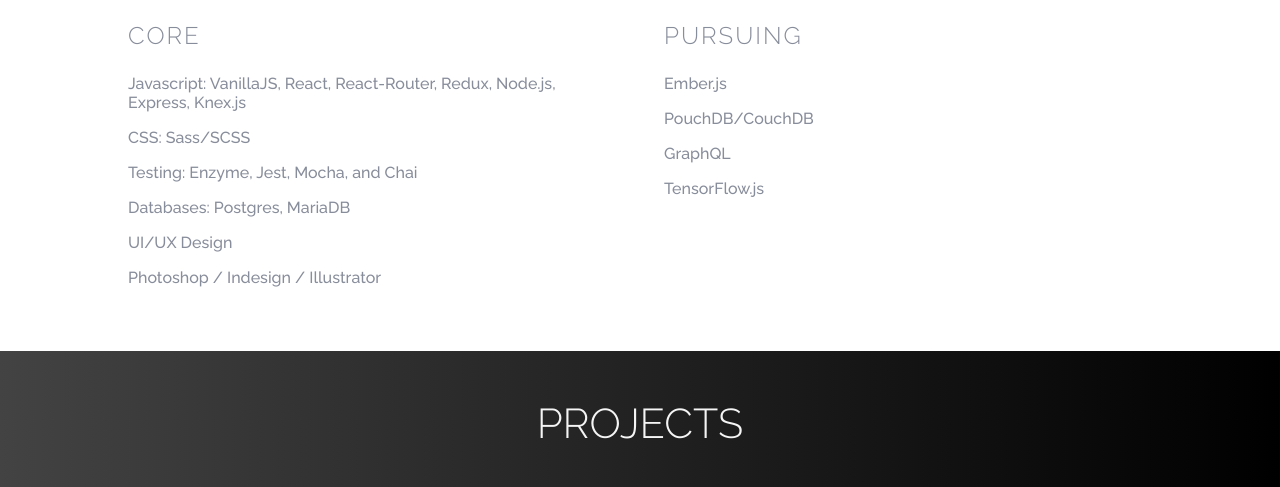
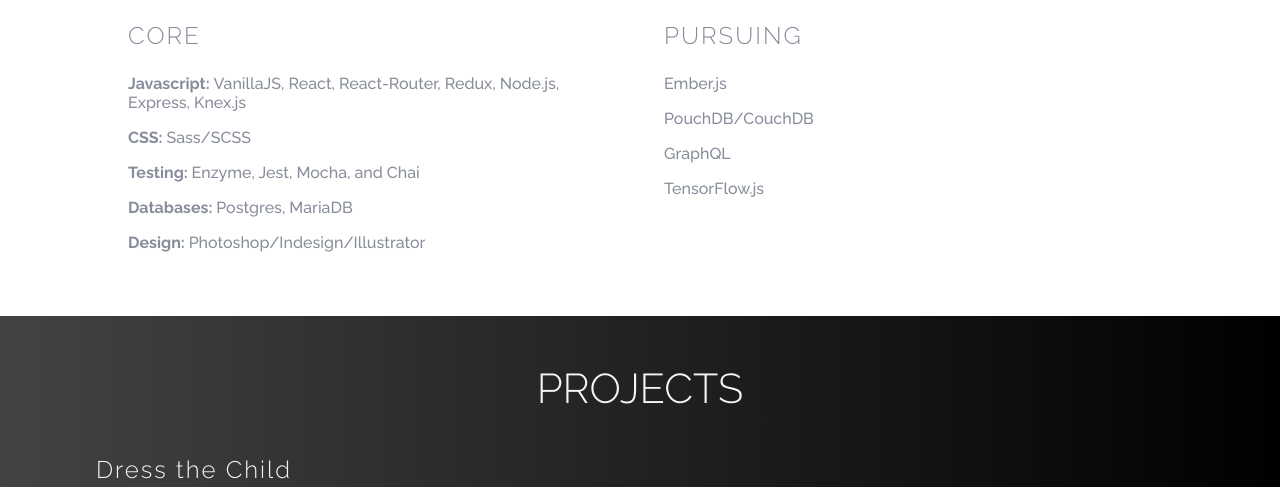
Before and after one commit to codytaft/personal-site, a plain HTML site: page index.html in a window 1280 px wide. Shown: the part 599-1086 px from the top of the page. Drawn offline with Linux system fonts and the light colour scheme.

Commit message:
Add core competency stylings

```diff
--- a/index.html
+++ b/index.html
@@ -57,14 +57,13 @@
         <div class="core">
           <h3 class="skill-category">CORE</h3>
           <p>
-            Javascript: VanillaJS, React, React-Router, Redux, Node.js, Express,
-            Knex.js
+            <span> Javascript: </span>VanillaJS, React, React-Router, Redux,
+            Node.js, Express, Knex.js
           </p>
-          <p>CSS: Sass/SCSS</p>
-          <p>Testing: Enzyme, Jest, Mocha, and Chai</p>
-          <p>Databases: Postgres, MariaDB</p>
-          <p>UI/UX Design</p>
-          <p>Photoshop / Indesign / Illustrator</p>
+          <p><span>CSS: </span>Sass/SCSS</p>
+          <p><span>Testing: </span>Enzyme, Jest, Mocha, and Chai</p>
+          <p><span>Databases: </span>Postgres, MariaDB</p>
+          <p><span>Design: </span>Photoshop/Indesign/Illustrator</p>
         </div>
         <div class="pursuing">
           <h3 class="skill-category">PURSUING</h3>
--- a/styles.css
+++ b/styles.css
@@ -1,6 +1,10 @@
 body {
   margin: 0;
   font-family: 'Raleway', sans-serif;
+}
+
+span {
+  font-weight: 700;
 }
 
 .hero {
@@ -54,8 +58,15 @@
   align-items: center;
 }
 
+.fa-linkedin {
+  transition: 0.4s;
+}
 .fa-linkedin:hover {
   color: #0077b5;
+}
+
+.fa-github {
+  transition: 0.4s;
 }
 
 .fa-github:hover {
@@ -82,6 +93,7 @@
   font-size: 1.2rem;
   border-radius: 5px;
   border: 1px solid whitesmoke;
+  transition: 0.3s;
 }
 
 .resume-link:hover {
@@ -204,6 +216,10 @@
   margin-left: 0;
 }
 
+.education-inner p:not(::first-line) {
+  padding-top: 2rem;
+}
+
 .live-link {
   display: inline-block;
   padding: 0 1rem;
```
